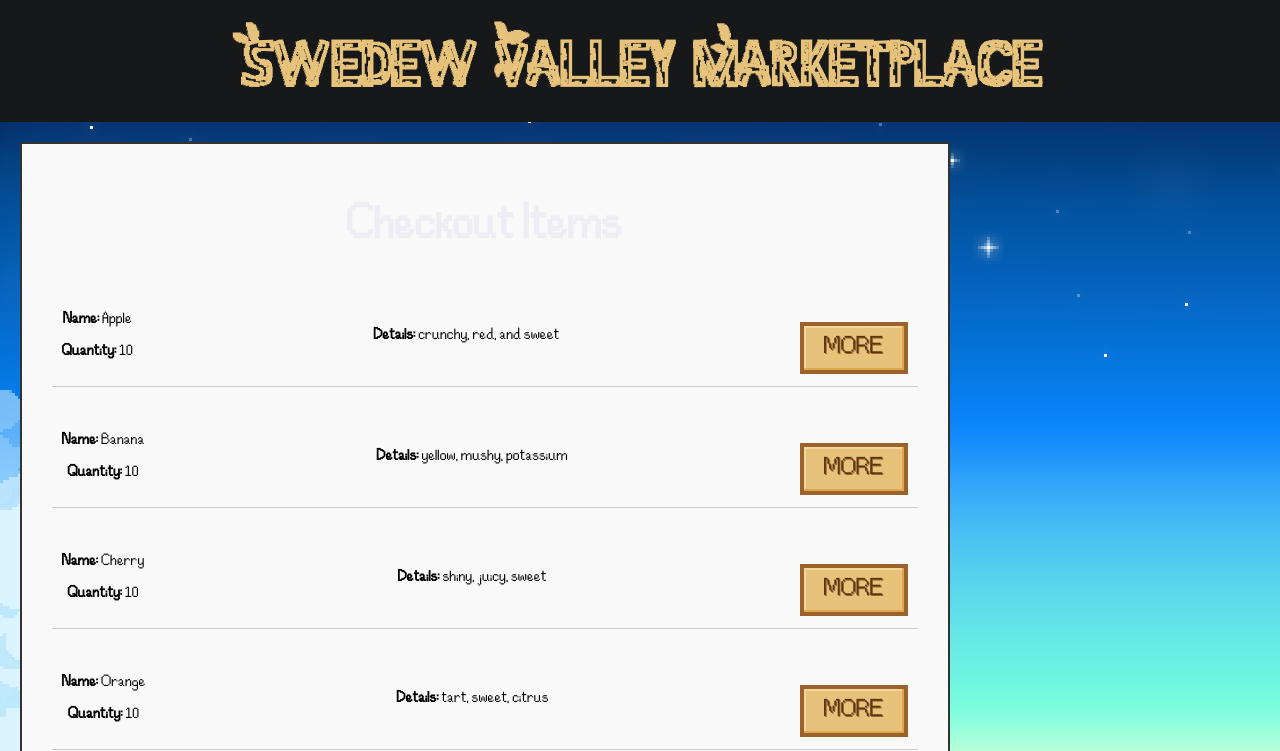
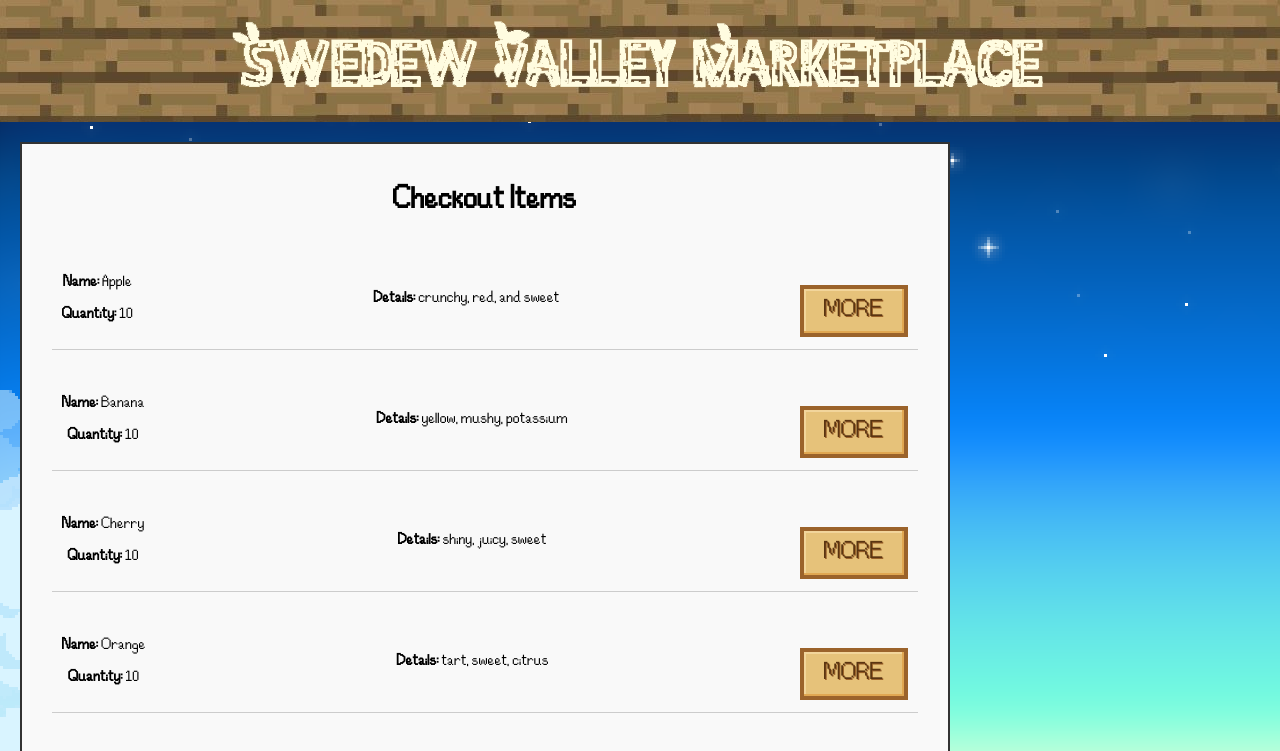
Before and after one commit to A-Y-Wang/SWE-Lab-Project, a React (Create React App) app in the folder React/: page /checkout in a window 1280 px wide. Shown: the top 751 px of the page. Built offline with nearby package versions, Linux system fonts and the light colour scheme.

Commit message:
just some stylistic changes, going to pull from backend branch after

```diff
--- a/React/src/Items.js
+++ b/React/src/Items.js
@@ -1,5 +1,6 @@
 import './css/checkout.css'
 import { useState } from "react";
+import "./css/App.css"
 
 
 const ItemList = () => {
--- a/React/src/checkout.js
+++ b/React/src/checkout.js
@@ -1,11 +1,13 @@
 import './css/checkout.css';
 import ItemList from './Items';
+import "./css/App.css"
+
 
 function Checkout() {
     return (
         <div className="app-container">
             <div className="scroll-bar items">
-                <h2>Checkout Items</h2>
+                <h1>Checkout Items</h1>
                 <ItemList />
             </div>
         </div>
--- a/React/src/css/Navbar.css
+++ b/React/src/css/Navbar.css
@@ -7,7 +7,7 @@
   display: flex;
   justify-content: center; /* Center horizontally */
   align-items: center; /* Center vertically */
-  background-color: #17181a;
+  background-image: url('./woodjpg.jpg');
   color: #fff;
   padding: 1rem;
   position: relative;
@@ -23,7 +23,7 @@
   font-family: StardewCAPS;
   font-size: 4rem;
   font-weight: bold;
-  color: #e6c27a;
+  color: #fffce0;
   text-decoration: none;
   text-align: center;
 }
--- a/React/src/css/checkout.css
+++ b/React/src/css/checkout.css
@@ -53,15 +53,14 @@
 }
 
 .toggle-btn{
-  padding: 5px 10px;
-  background-color: gray;
-  color: white;
-  border: none;
-  border-radius: 3px;
+  display: flex;
+  padding: 12px 10px;
+  display: flex;
+  align-items: center;
   cursor: pointer;
   transition: background-color 0.3s ease-in-out;
 }
 
 .toggle-btn.green {
-  background-color: green;
+  background-color: lightgreen;
 }
```
